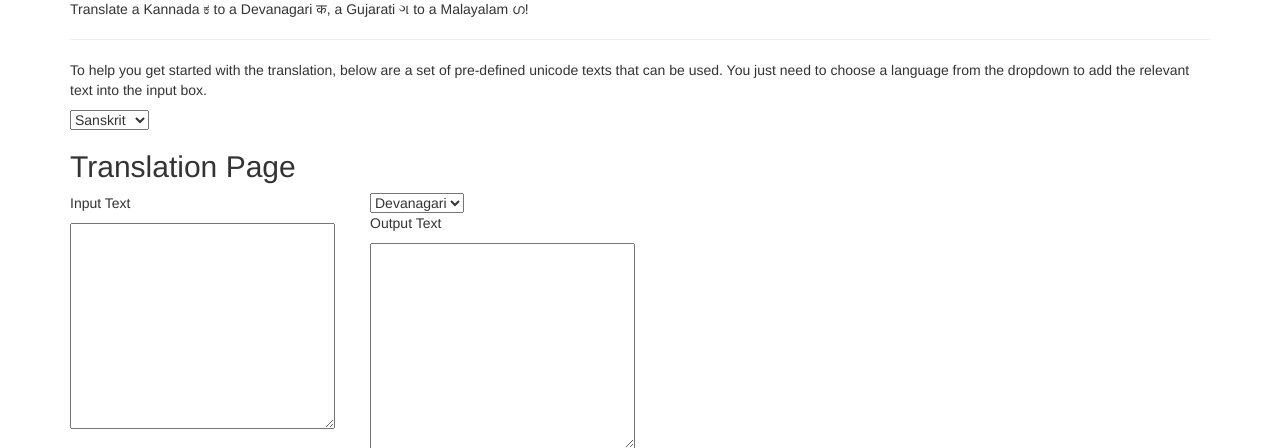
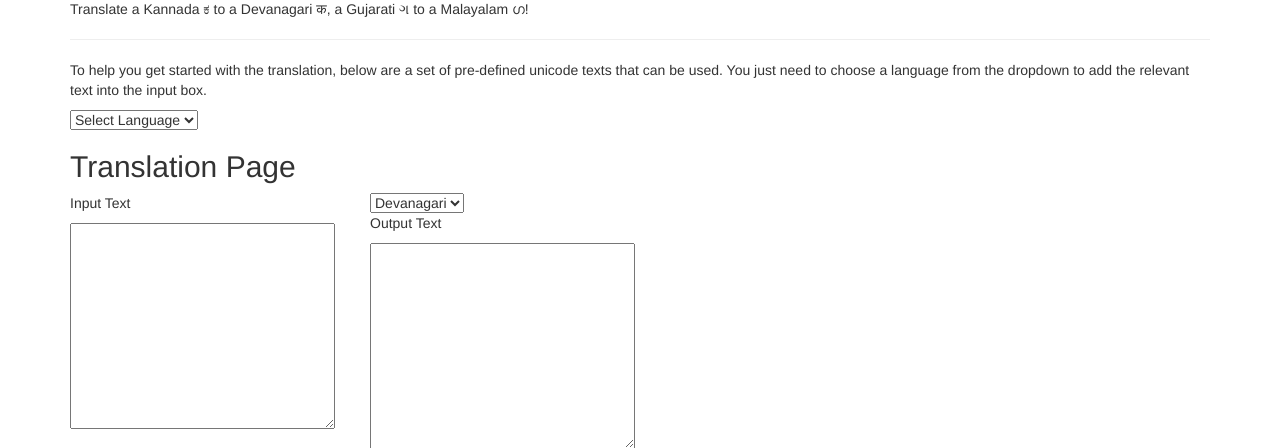
Before and after one commit to TheSachinSBhat/indian-language-translator, a Django app: page / in a window 1280 px wide. Shown: the part 392-840 px from the top of the page. Run offline with Django 3.2, Linux system fonts and the light colour scheme; some libraries are stand-ins or nearby versions.

Commit message:
Commit #14: Add placeholder to sample text dropdown in index.html

```diff
--- a/hello/templates/index.html
+++ b/hello/templates/index.html
@@ -16,6 +16,7 @@
 		<p> To help you get started with the translation, below are a set of pre-defined unicode texts that can be used. You just need to choose a language from the dropdown to add the relevant text into the input box. </p>
 		<div>
 			<select id="sample-text-dropdown">
+				<option value="-1">Select Language</option>
 			</select>
 		</div>
 	</div>
```
